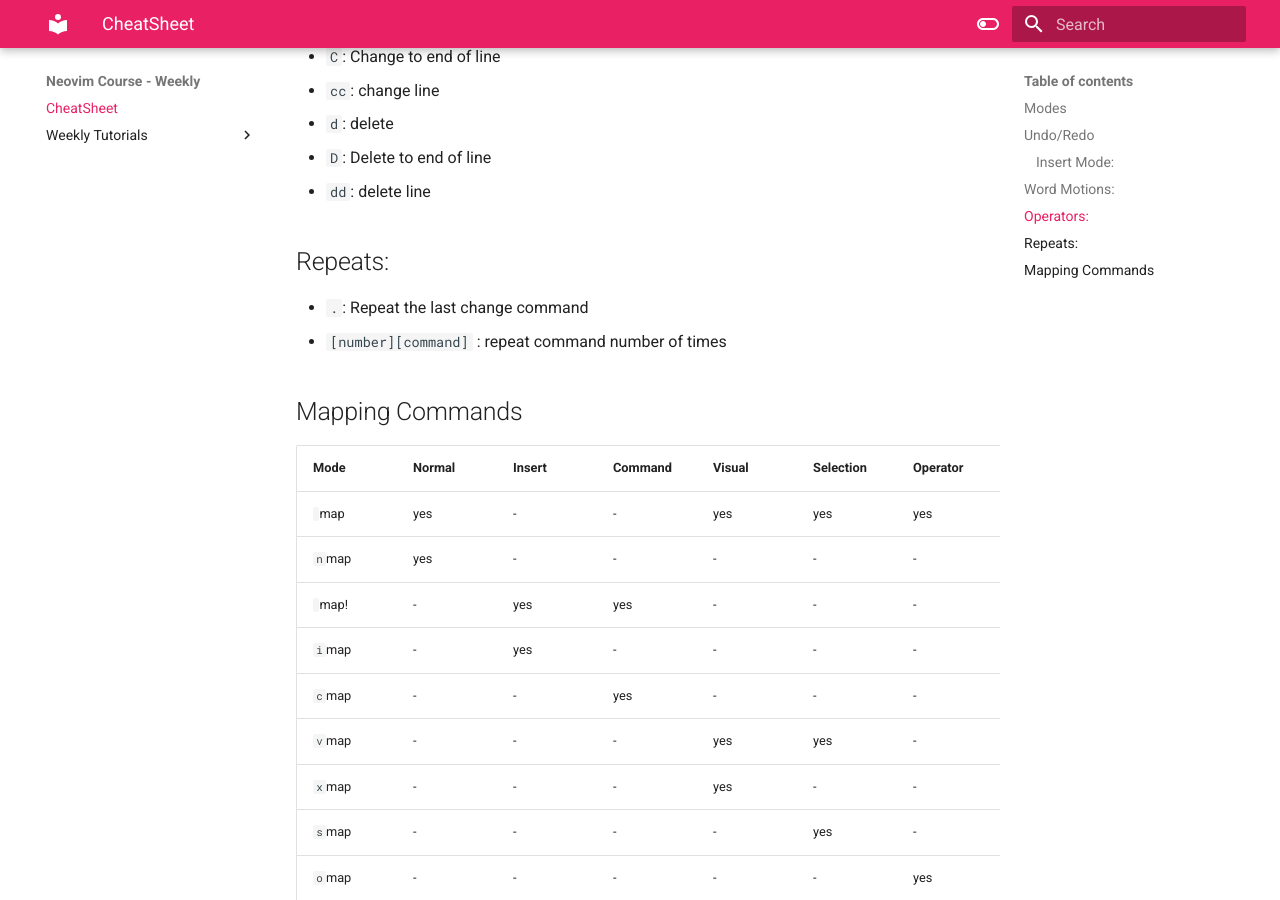
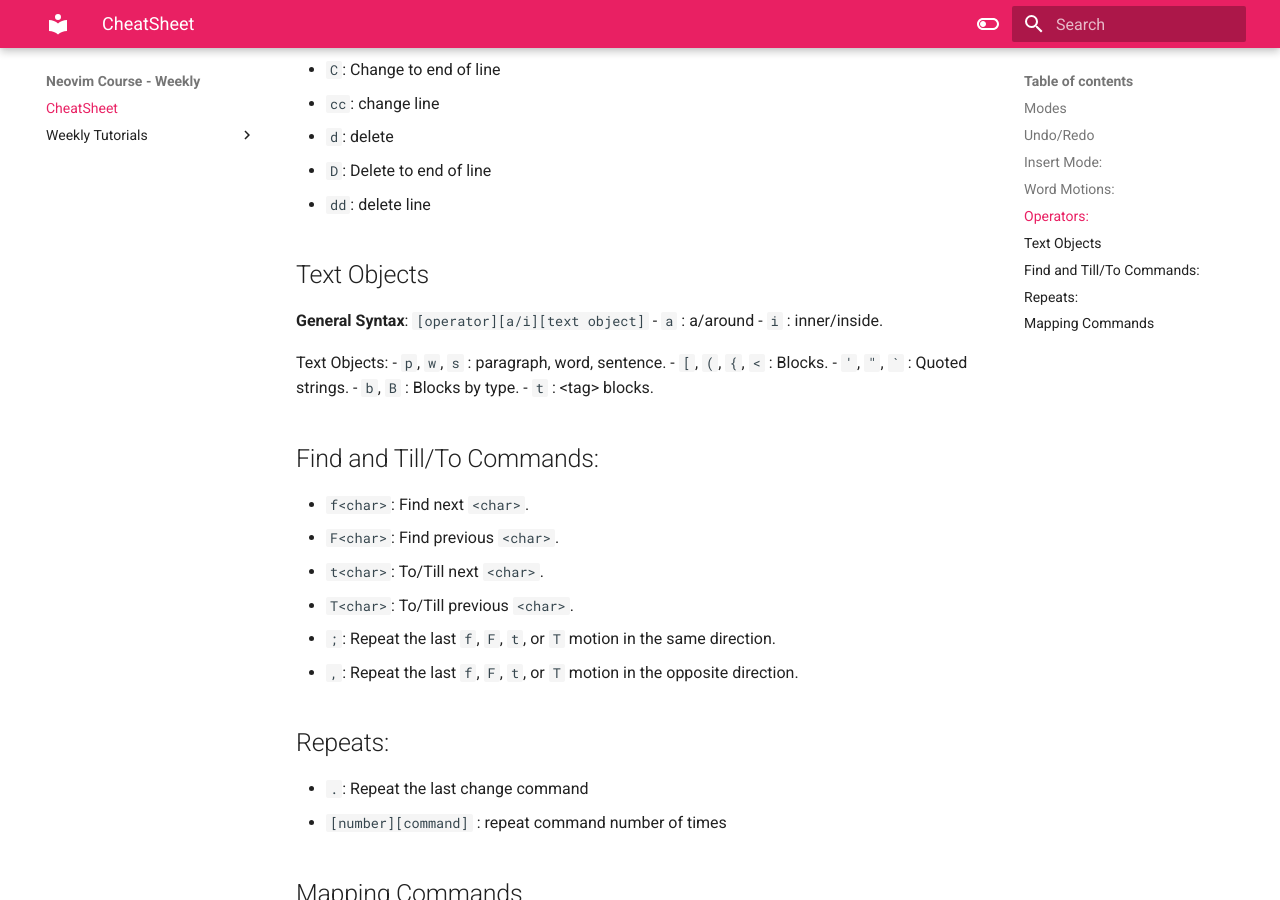
Before and after one commit to karamfil/course-vim, an MkDocs documentation site: the page built from docs/CheatSheet.md, in a window 1280 px wide and 900 px high, scrolled down 875 px. Built offline with MkDocs 1.6.1 and Material for MkDocs 9.7.7, drawn with Linux system fonts in a browser that asks for light colours.

Commit message:
added 05 fill and till; improved practice sections

```diff
--- a/docs/CheatSheet.md
+++ b/docs/CheatSheet.md
@@ -12,7 +12,7 @@ tags:
 - `u`: undo
 - `C-r`: redo
 
-### Insert Mode:
+## Insert Mode:
 
 - `i`, `I`: insert
 - `a`, `A`: append
@@ -26,12 +26,35 @@ tags:
 - `ge`, `gE`: end of previous word (with/without punctuation).
 
 ## Operators:
+
 - `c`: change
 - `C`: Change to end of line
 - `cc`: change line
 - `d`: delete
 - `D`: Delete to end of line
 - `dd`: delete line
+
+## Text Objects
+
+**General Syntax**: `[operator][a/i][text object]`
+- `a` : a/around
+- `i` : inner/inside.
+
+Text Objects:
+- `p`, `w`, `s` : paragraph, word, sentence.
+- `[`, `(`, `{`, `<` : Blocks.
+- `'`, `"`, `` ` `` : Quoted strings.
+- `b`, `B` : Blocks by type.
+- `t` : <tag\> blocks.
+
+## Find and Till/To Commands:
+
+- `f<char>`: Find next `<char>`.
+- `F<char>`: Find previous `<char>`.
+- `t<char>`: To/Till next `<char>`.
+- `T<char>`: To/Till previous `<char>`.
+- `;`: Repeat the last `f`, `F`, `t`, or `T` motion in the same direction.
+- `,`: Repeat the last `f`, `F`, `t`, or `T` motion in the opposite direction.
 
 ## Repeats:
 - `.`: Repeat the last change command
```
Also changed, not shown: README.md (+1 -1 lines), docs/Weekly Tutorials/Week 01 Normal Mode, Insert Mode and Basic Word Motions.md (+4 -12 lines), docs/Weekly Tutorials/Week 02 Basic Operators and the Dot Command.md (+18 -18 lines), docs/Weekly Tutorials/Week 03 Repeat Count.md (+4 -14 lines), docs/Weekly Tutorials/Week 04 Text Object.md (+10 -13 lines), docs/Weekly Tutorials/Week 05 Find and Till.md (+104 -0 lines).
